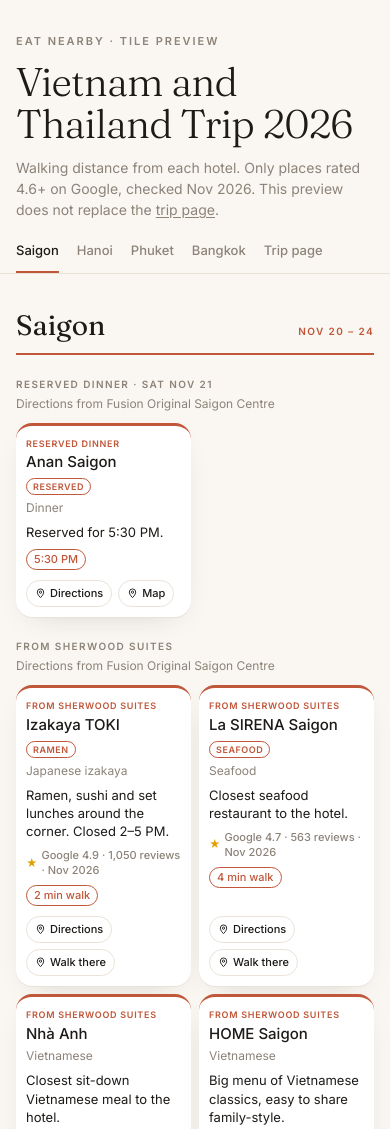
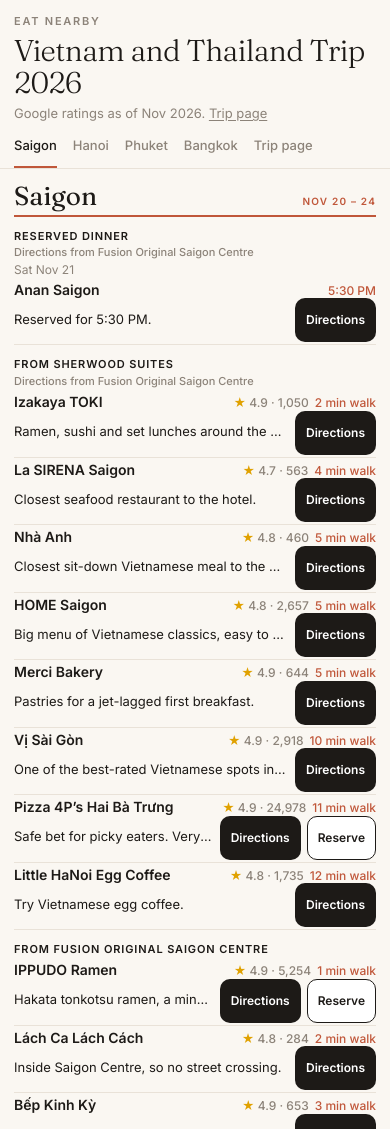
Before and after one commit to o1shadow-cyber/tep-family-trip, a plain HTML site: page tiles.html in a window 390 px wide. Shown: the top 1129 px of the page. Drawn offline with Linux system fonts and the light colour scheme.

Commit message:
Make the food preview a compact list on phones
Each place is one short row: name, rating, and time on the first line, a one-line note, and Directions plus Reserve. Tap a row for the rest. index.html is unchanged.

Co-authored-by: o1shadow-cyber <o1shadow-cyber@users.noreply.github.com>

```diff
--- a/tiles.html
+++ b/tiles.html
@@ -15,60 +15,62 @@
   --serif:'Fraunces',Georgia,serif; --sans:'Inter',system-ui,-apple-system,sans-serif;
 }
 *{box-sizing:border-box;margin:0;padding:0}
-html{scroll-behavior:smooth;scroll-padding-top:58px}
-body{background:var(--paper);color:var(--ink);font:400 15px/1.5 var(--sans);-webkit-font-smoothing:antialiased}
+html{scroll-behavior:smooth;scroll-padding-top:48px}
+body{background:var(--paper);color:var(--ink);font:400 15px/1.4 var(--sans);-webkit-font-smoothing:antialiased}
 a{color:inherit;text-decoration:none}
-.wrap{max-width:1100px;margin:0 auto;padding:0 16px}
-.hero{padding:36px 0 8px}
-.kicker{font:600 11px/1 var(--sans);letter-spacing:.18em;text-transform:uppercase;color:var(--muted)}
-.hero h1{font:300 40px/1.05 var(--serif);letter-spacing:-.02em;margin:14px 0 0}
-.sub{color:var(--muted);margin-top:12px;font-size:14px;max-width:40em}
+button{font:inherit;color:inherit}
+.wrap{max-width:1100px;margin:0 auto;padding:0 14px}
+.hero{padding:16px 0 2px}
+.kicker{font:600 11px/1 var(--sans);letter-spacing:.16em;text-transform:uppercase;color:var(--muted)}
+.hero h1{font:300 30px/1.05 var(--serif);letter-spacing:-.02em;margin:8px 0 0}
+.sub{color:var(--muted);margin-top:6px;font-size:13px}
 .sub a{text-decoration:underline;text-underline-offset:2px}
-nav{position:sticky;top:0;z-index:10;background:rgba(250,247,242,.92);backdrop-filter:blur(14px);-webkit-backdrop-filter:blur(14px);border-bottom:1px solid var(--line)}
-nav .wrap{display:flex;gap:18px;overflow-x:auto;scrollbar-width:none;padding-top:0;padding-bottom:0}
+nav{position:sticky;top:0;z-index:10;background:rgba(250,247,242,.94);backdrop-filter:blur(14px);-webkit-backdrop-filter:blur(14px);border-bottom:1px solid var(--line)}
+nav .wrap{display:flex;gap:16px;overflow-x:auto;scrollbar-width:none;padding-top:0;padding-bottom:0}
 nav .wrap::-webkit-scrollbar{display:none}
-nav a{flex:none;font:500 13px/1 var(--sans);color:var(--muted);padding:16px 0 14px;border-bottom:2px solid transparent}
+nav a{flex:none;display:flex;align-items:center;min-height:44px;font:500 13px/1 var(--sans);color:var(--muted);border-bottom:2px solid transparent}
 nav a.on{color:var(--ink);border-color:var(--c,var(--ink))}
-.city{padding:36px 0 8px;scroll-margin-top:58px}
-.fhead{display:flex;align-items:baseline;justify-content:space-between;gap:12px;padding-bottom:12px;border-bottom:2px solid var(--c)}
-.fhead strong{font:400 28px/1.1 var(--serif)}
-.fhead span{font:600 10px/1 var(--sans);letter-spacing:.14em;text-transform:uppercase;color:var(--c);white-space:nowrap}
-.group{margin-top:22px}
-.glabel{font:600 10px/1.4 var(--sans);letter-spacing:.14em;text-transform:uppercase;color:var(--muted)}
-.origin{font-size:12px;color:var(--muted);margin-top:4px}
-.grid{display:grid;grid-template-columns:1fr 1fr;gap:8px;margin-top:10px}
-.tile{background:var(--card);border-radius:16px;box-shadow:0 1px 0 var(--line),0 10px 30px -18px rgba(40,30,20,.25);padding:12px 10px 10px;display:flex;flex-direction:column;min-width:0;border-top:3px solid var(--c)}
-.tile .g{font:600 9px/1.3 var(--sans);letter-spacing:.08em;text-transform:uppercase;color:var(--c)}
-.tile h3{font:500 15px/1.25 var(--sans);margin-top:4px;overflow-wrap:anywhere}
-.tag{display:inline-block;font:600 9px/1 var(--sans);letter-spacing:.06em;text-transform:uppercase;color:var(--c);border:1px solid var(--c);border-radius:99px;padding:3px 6px;margin-top:6px;align-self:flex-start}
-.cu{font-size:12px;color:var(--muted);margin-top:4px}
-.why{font-size:13px;line-height:1.4;margin-top:6px}
-.gr{display:inline-flex;align-items:center;gap:4px;font:500 11px/1.3 var(--sans);color:var(--muted);margin-top:8px}
-.gr i{font-style:normal;color:#E0A100}
-.chip{display:inline-flex;align-self:flex-start;margin-top:8px;font:500 11px/1 var(--sans);color:var(--c);border:1px solid var(--c);border-radius:99px;padding:4px 7px}
-.acts{display:flex;flex-wrap:wrap;gap:6px;margin-top:auto;padding-top:10px}
-.btn{display:inline-flex;align-items:center;gap:4px;font:500 11px/1 var(--sans);padding:7px 8px;border-radius:99px;background:#fff;border:1px solid var(--line);color:var(--ink)}
-.btn.go{background:var(--ink);border-color:var(--ink);color:#fff}
-.btn svg{width:11px;height:11px;flex:none}
-.fnote{font-size:13px;color:var(--muted);margin-top:10px}
-@media (min-width:720px){
+.city{padding:14px 0 2px;scroll-margin-top:48px}
+.fhead{display:flex;align-items:baseline;justify-content:space-between;gap:10px;padding-bottom:6px;border-bottom:2px solid var(--c)}
+.fhead strong{font:400 26px/1 var(--serif)}
+.fhead span{font:600 10px/1 var(--sans);letter-spacing:.12em;text-transform:uppercase;color:var(--c);white-space:nowrap}
+.ghead{display:flex;flex-wrap:wrap;align-items:baseline;gap:2px 8px;margin:12px 0 2px}
+.ghead strong{font:600 11px/1.3 var(--sans);letter-spacing:.08em;text-transform:uppercase;color:var(--ink)}
+.ghead .from{font:500 11px/1.3 var(--sans);color:var(--muted)}
+.gextra{font-size:12px;line-height:1.35;color:var(--muted);margin-top:1px}
+.list{display:flex;flex-direction:column}
+.place{display:grid;grid-template-columns:minmax(0,1fr) auto;grid-template-areas:"top top" "note acts" "extra extra";column-gap:8px;row-gap:0;align-items:center;padding:1px 0 2px;border-bottom:1px solid var(--line)}
+.hit{display:contents}
+.top{grid-area:top;display:flex;align-items:baseline;justify-content:space-between;gap:8px;min-width:0;padding-top:2px;text-align:left}
+.name{flex:1 1 auto;min-width:0;font:600 14px/1.25 var(--sans);text-align:left;white-space:nowrap;overflow:hidden;text-overflow:ellipsis}
+.meta{flex:0 1 auto;min-width:0;font:500 12px/1.2 var(--sans);color:var(--muted);white-space:nowrap;overflow:hidden;text-overflow:ellipsis}
+.meta i{font-style:normal;color:#E0A100}
+.when{color:var(--c);margin-left:6px}
+.note{grid-area:note;min-width:0;background:none;border:0;padding:0 0 2px;text-align:left;font:400 13px/1.3 var(--sans);color:var(--ink);white-space:nowrap;overflow:hidden;text-overflow:ellipsis;cursor:pointer}
+.note:focus-visible,.btn:focus-visible,nav a:focus-visible{outline:2px solid var(--c);outline-offset:2px}
+.place.open .note{white-space:normal}
+.acts{grid-area:acts;display:flex;gap:6px;align-items:center}
+.btn{display:inline-flex;align-items:center;justify-content:center;min-height:44px;padding:0 10px;border-radius:10px;font:600 12px/1 var(--sans);border:1px solid transparent}
+.btn.dir{background:var(--ink);color:#fff}
+.btn.go{background:#fff;color:var(--ink);border-color:var(--ink)}
+.extra{grid-area:extra;display:none;padding:2px 0 6px;font-size:12.5px;line-height:1.4;color:var(--muted)}
+.place.open .extra{display:block}
+.tag{display:inline-block;font:600 9px/1 var(--sans);letter-spacing:.06em;text-transform:uppercase;color:var(--c);border:1px solid var(--c);border-radius:99px;padding:3px 6px;margin:0 6px 0 0;vertical-align:1px}
+.fnote{font-size:12px;line-height:1.35;color:var(--muted);margin-top:6px}
+@media (min-width:800px){
   .wrap{padding:0 24px}
-  .hero{padding-top:56px}
-  .hero h1{font-size:64px}
-  .grid{grid-template-columns:repeat(3,1fr);gap:14px}
-  .tile{padding:16px 14px 14px;border-radius:18px}
-  .tile h3{font-size:16px}
-}
-@media (min-width:1100px){
-  .grid{grid-template-columns:repeat(4,1fr)}
+  .hero{padding-top:28px}
+  .hero h1{font-size:48px}
+  .list{display:grid;grid-template-columns:1fr 1fr;column-gap:28px}
+  .place{break-inside:avoid}
 }
 </style>
 </head>
 <body>
 <header class="hero"><div class="wrap">
-  <div class="kicker">Eat nearby · tile preview</div>
+  <div class="kicker">Eat nearby</div>
   <h1>Vietnam and Thailand Trip 2026</h1>
-  <p class="sub">Walking distance from each hotel. Only places rated 4.6+ on Google, checked Nov 2026. This preview does not replace the <a href="index.html#food">trip page</a>.</p>
+  <p class="sub">Google ratings as of Nov 2026. <a href="index.html#food">Trip page</a></p>
 </div></header>
 <nav><div class="wrap" id="tabs"></div></nav>
 <main class="wrap" id="board"></main>
@@ -85,11 +87,8 @@ const HOTELS = {
 };
 const CITY_HOTEL = {saigon:"fusion", hanoi:"tirant", phuket:"merlin", bangkok:"dt"};
 const CITY_IN = {saigon:"Ho Chi Minh City", hanoi:"Hanoi", phuket:"Phuket", bangkok:"Bangkok"};
-const PIN = '<svg viewBox="0 0 24 24" fill="none" stroke="currentColor" stroke-width="2"><path d="M12 21s7-6.5 7-12a7 7 0 1 0-14 0c0 5.5 7 12 7 12z"/><circle cx="12" cy="9" r="2.5"/></svg>';
-const OUT = '<svg viewBox="0 0 24 24" fill="none" stroke="currentColor" stroke-width="2" stroke-linecap="round"><path d="M7 17 17 7M9 7h8v8"/></svg>';
 const esc = s => String(s).replace(/[&<>"']/g, c => ({"&":"&amp;","<":"&lt;",">":"&gt;","\"":"&quot;","'":"&#39;"}[c]));
 const groupLabel = g => g.label || (g.h && HOTELS[g.h] ? "From " + HOTELS[g.h].name : "Nearby");
-const shortLabel = g => groupLabel(g).split(" · ")[0];
 const isSkip = g => /^skip\b/i.test((g.label || "").trim());
 function originId(city, group) {
   if (city === "saigon") return "fusion";
@@ -112,8 +111,8 @@ function dirUrl(origin, dest, mode) {
   return "https://www.google.com/maps/dir/?api=1&origin=" + encodeURIComponent(origin) +
     "&destination=" + encodeURIComponent(dest) + "&travelmode=" + mode;
 }
-function btn(label, href, go, extra) {
-  return `<a class="btn${go ? " go" : ""}" href="${esc(href)}" target="_blank" rel="noopener"${extra || ""}>${go ? OUT : PIN}${esc(label)}</a>`;
+function btn(label, href, kind, extra) {
+  return `<a class="btn ${kind}" href="${esc(href)}" target="_blank" rel="noopener"${extra || ""}>${esc(label)}</a>`;
 }
 
 const tabs = document.getElementById("tabs");
@@ -123,28 +122,45 @@ tabs.innerHTML = FOOD.map(c => `<a href="#food-${c.city}" style="--c:var(--${c.c
 
 board.innerHTML = FOOD.map(city => {
   const groups = city.hotels.map(group => {
-    const label = groupLabel(group);
+    const full = groupLabel(group);
+    const bits = full.split(" · ");
+    const title = bits[0];
+    const extraNote = bits.slice(1).join(" · ");
     const skip = isSkip(group);
     const hotel = HOTELS[originId(city.city, group)];
-    const originLine = skip ? "No directions on this list." : "Directions from " + hotel.name;
+    const listedHotel = group.h && HOTELS[group.h] ? HOTELS[group.h].name : "";
+    const showOrigin = !skip && hotel.name !== listedHotel;
     const cards = group.p.map(place => {
       const mode = saysWalk(place.w) ? "walking" : "driving";
       const dest = destination(place, city.city);
       let acts = "";
       if (!skip) {
-        acts += btn("Directions", dirUrl(hotel.addr, dest, mode), false,
+        acts += btn("Directions", dirUrl(hotel.addr, dest, mode), "dir",
           ` data-origin="${esc(hotel.name)}" data-mode="${mode}"`);
       }
-      if (place.map) acts += btn(place.act || "Map", place.map, false);
-      else if (place.d) acts += btn("Walk there", dirUrl(hotel.addr, place.d, "walking"), false);
-      if (place.res) acts += btn("Reserve", place.res, true);
-      const rating = place.r ? `<div class="gr"><i>★</i>Google ${esc(place.r)}${place.k ? ` · ${esc(place.k)} reviews` : ""} · Nov 2026</div>` : "";
-      return `<article class="tile"><div class="g">${esc(shortLabel(group))}</div><h3>${esc(place.n)}</h3>${place.t ? `<span class="tag">${esc(place.t)}</span>` : ""}${place.c ? `<div class="cu">${esc(place.c)}</div>` : ""}${place.y ? `<div class="why">${esc(place.y)}</div>` : ""}${rating}${place.w ? `<span class="chip">${esc(place.w)}</span>` : ""}<div class="acts">${acts}</div></article>`;
+      if (place.res) acts += btn("Reserve", place.res, "go");
+      else if (place.act && place.map && /reserv/i.test(place.act)) acts += btn("Reserve", place.map, "go");
+      const meta = [
+        place.r ? `<i>★</i> ${esc(place.r)}${place.k ? ` · ${esc(place.k)}` : ""}` : "",
+        place.w ? `<span class="when">${esc(place.w)}</span>` : ""
+      ].filter(Boolean).join("");
+      const note = place.y || "";
+      const more = [place.t ? `<span class="tag">${esc(place.t)}</span>` : "", place.c ? esc(place.c) : ""].filter(Boolean).join(" ");
+      return `<article class="place"><button type="button" class="hit" aria-expanded="false"><span class="top"><span class="name">${esc(place.n)}</span>${meta ? `<span class="meta">${meta}</span>` : ""}</span>${note ? `<span class="note">${esc(note)}</span>` : `<span class="note"></span>`}${more ? `<span class="extra">${more}</span>` : ""}</button>${acts ? `<span class="acts">${acts}</span>` : ""}</article>`;
     }).join("");
-    return `<section class="group"><div class="glabel">${esc(label)}</div><div class="origin">${esc(originLine)}</div><div class="grid">${cards}</div>${group.note ? `<p class="fnote">${esc(group.note)}</p>` : ""}</section>`;
+    return `<section class="group"><div class="ghead"><strong>${esc(title)}</strong>${showOrigin ? `<span class="from">Directions from ${esc(hotel.name)}</span>` : ""}</div>${extraNote ? `<p class="gextra">${esc(extraNote)}</p>` : ""}<div class="list">${cards}</div>${group.note ? `<p class="fnote">${esc(group.note)}</p>` : ""}</section>`;
   }).join("");
   return `<section class="city" id="food-${city.city}" style="--c:var(--${city.city})"><div class="fhead"><strong>${esc(city.label)}</strong><span>${esc(city.dates)}</span></div>${groups}</section>`;
 }).join("");
+
+board.addEventListener("click", e => {
+  if (e.target.closest("a")) return;
+  const hit = e.target.closest(".hit");
+  if (!hit) return;
+  const place = hit.closest(".place");
+  const open = place.classList.toggle("open");
+  hit.setAttribute("aria-expanded", open ? "true" : "false");
+});
 
 const links = [...document.querySelectorAll("#tabs a[href^='#']")];
 const io = new IntersectionObserver(es => es.forEach(e => {
```
